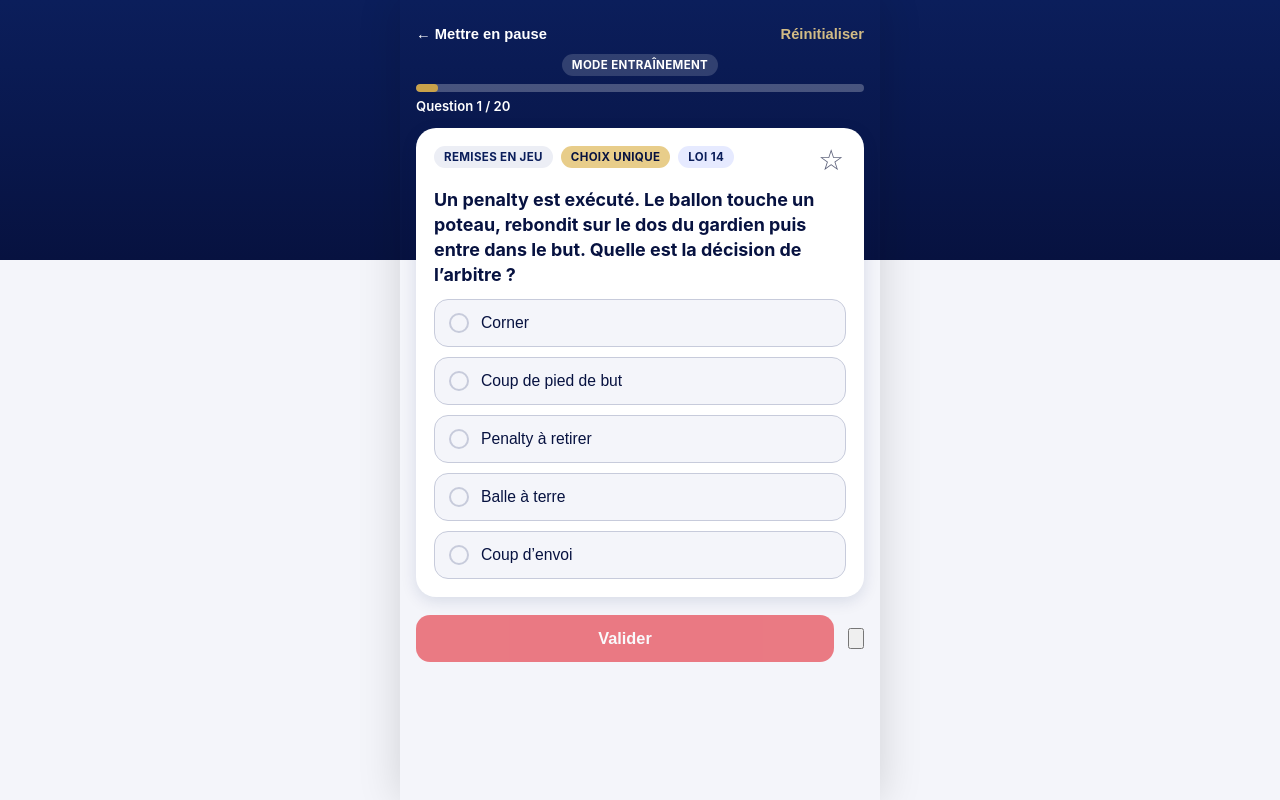
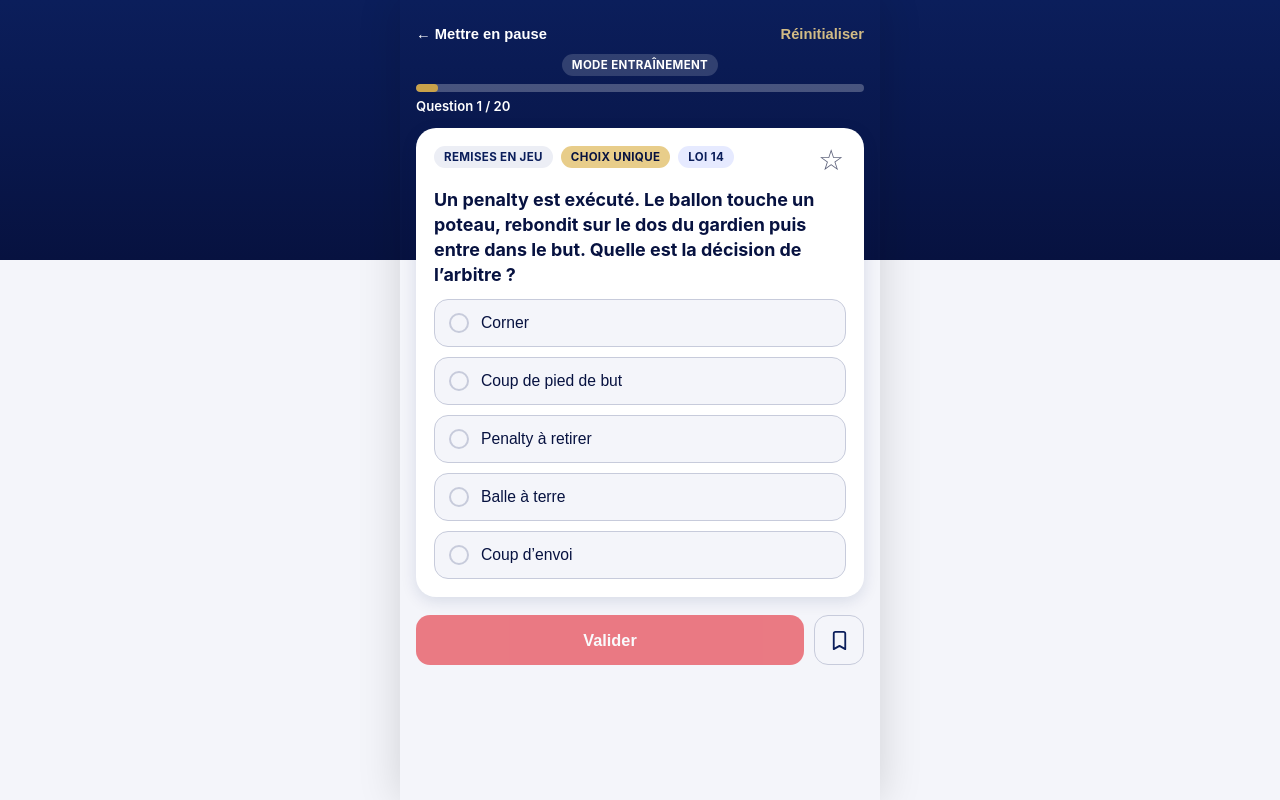
Before and after one commit to brahmiamine/fff, a React (Vite) app: page / in a window 1280 px wide. Both pictures are taken after a click on the button "Commencer le quiz". Built offline with nearby package versions, Linux system fonts and the light colour scheme.

Commit message:
style: add compact memorize quiz action

```diff
--- a/src/styles/memorized.css
+++ b/src/styles/memorized.css
@@ -9,24 +9,57 @@
   gap: 6px;
 }
 
-.memorized-button {
-  min-height: 32px;
+.quiz-actions-with-memorize {
+  align-items: stretch;
+  gap: 10px;
+}
+
+.quiz-memorize-button {
+  flex: 0 0 50px;
+  width: 50px;
+  min-height: 50px;
   border: 1.5px solid var(--gray-300);
-  border-radius: 999px;
+  border-radius: var(--radius-md);
   background: var(--off-white);
   color: var(--fff-blue);
-  padding: 5px 9px;
-  font: inherit;
-  font-size: 0.72rem;
-  font-weight: 800;
+  display: inline-flex;
+  align-items: center;
+  justify-content: center;
   cursor: pointer;
-  white-space: nowrap;
+  transition: background-color 180ms ease, border-color 180ms ease, color 180ms ease, transform 180ms ease;
 }
 
-.memorized-active {
+.quiz-memorize-button svg {
+  width: 23px;
+  height: 23px;
+  fill: none;
+  stroke: currentColor;
+  stroke-width: 1.9;
+  stroke-linecap: round;
+  stroke-linejoin: round;
+}
+
+.quiz-memorize-button:hover {
+  border-color: var(--fff-blue);
+}
+
+.quiz-memorize-button:active {
+  transform: scale(0.96);
+}
+
+.quiz-memorize-button:focus-visible {
+  outline: 3px solid var(--fff-gold);
+  outline-offset: 2px;
+}
+
+.quiz-memorize-button-active {
   border-color: var(--success);
   background: var(--success-bg);
   color: #0d5c30;
+}
+
+.quiz-memorize-button-active svg {
+  fill: currentColor;
 }
 
 .memorized-screen {
@@ -69,6 +102,12 @@
   grid-template-columns: repeat(5, 1fr);
 }
 
+@media (prefers-reduced-motion: reduce) {
+  .quiz-memorize-button {
+    transition: none;
+  }
+}
+
 @media (max-width: 390px) {
   .dashboard-card {
     grid-template-columns: repeat(2, 1fr);
```
